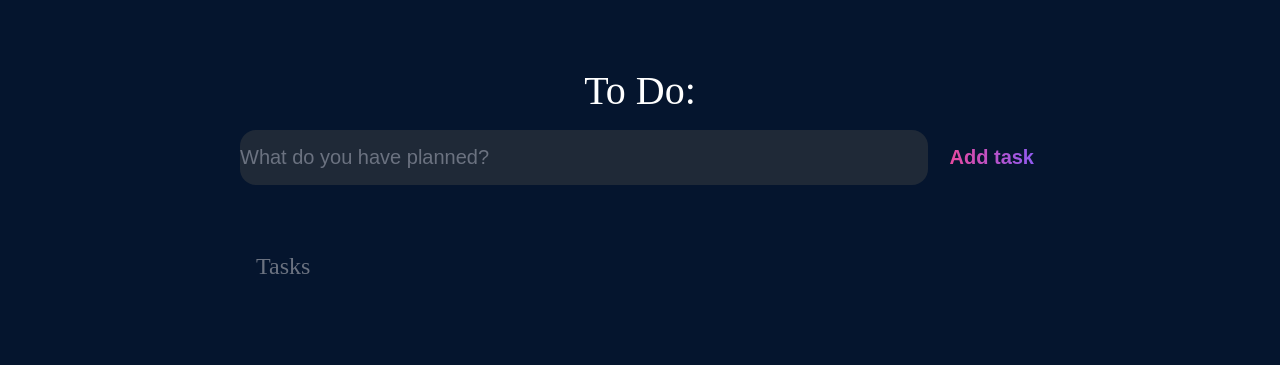
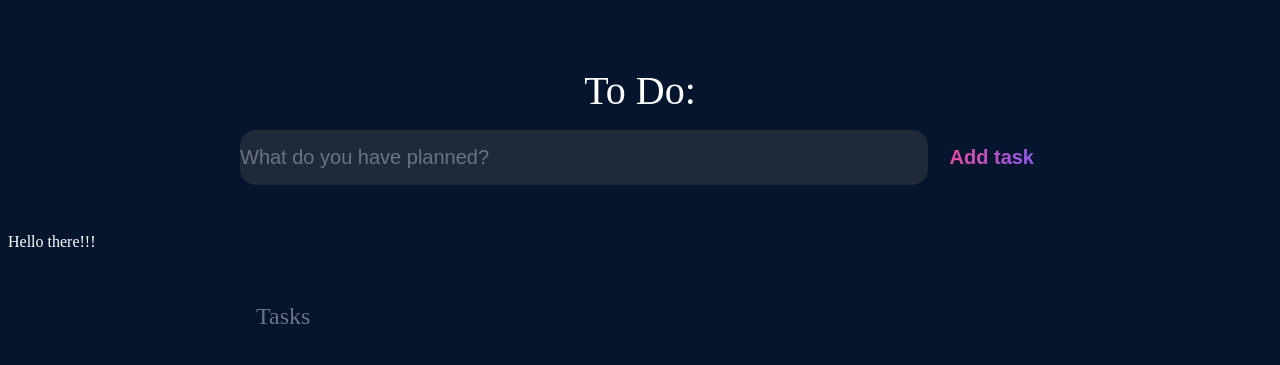
Before and after one commit to CoolSergio26/Mobile-To-Do-List, a website: page index.html in a window 1280 px wide. Drawn offline with nearby package versions, Linux system fonts and the light colour scheme.

Commit message:
modified:   index.html

```diff
--- a/index.html
+++ b/index.html
@@ -25,6 +25,7 @@
             <input type="text" name="new-task-input" id="new-task-input" placeholder="What do you have planned?"/>
             <input type="submit" id="new-task-submit" value="Add task"/>
     </header>
+    <p>Hello there!!!</p>
     <main>
         <section class="task-list">
             <h2>Tasks</h2>
```
